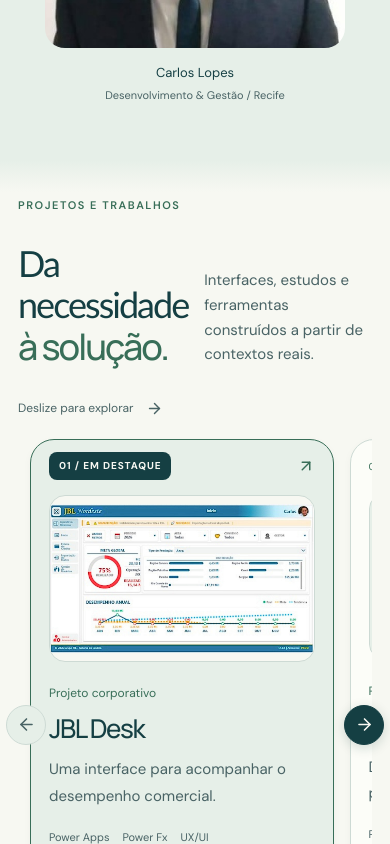
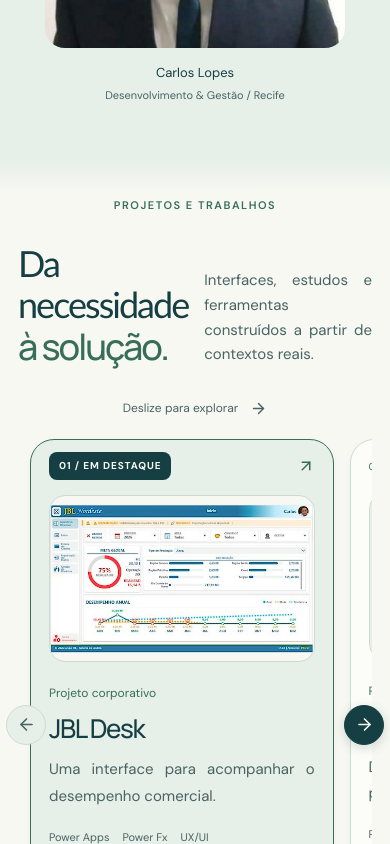
Before and after one commit to CHCLopes/Portfolio, a React (Vite) app: page / in a window 390 px wide. Shown: the part 1863-2707 px from the top of the page. Built offline with nearby package versions, Linux system fonts and the light colour scheme; a web font is replaced by a local one.

Commit message:
style: refina leitura e publicacoes no mobile

```diff
--- a/src/index.css
+++ b/src/index.css
@@ -247,8 +247,14 @@
  .hero-title-orbit .hero-orbit{width:min(108%,560px);top:50%}
  .hero-emblem{width:160px;border-radius:20px;justify-self:center;margin-right:0}
  .hero-specialty{grid-template-columns:repeat(2,max-content);column-gap:0;justify-content:space-evenly;margin-inline:auto}
- .hero-description{text-align:justify;text-align-last:start}
- .about-intro h2{text-align:center}
+ .hero-description,.about-intro>p:not(.eyebrow),.section-heading>p,
+ .experience-item p:not(.eyebrow),.publication>div>p:last-child,
+ .contact-layout>div>p:not(.eyebrow),.project-copy>p:not(.project-category),
+ .case-content p,.case-content li,.case-chapter>p:not(.eyebrow),.case-evidence p,
+ .modal-heading>p,.showcase-card-copy>p:last-of-type,
+ .process-intro>p,.process-direction,.process-deliveries li>span,
+ .process-note,.process-roles dd,.process-release p{text-align:justify;text-align-last:start}
+ .about-intro>.eyebrow,.about-intro h2{text-align:center}
  .about-intro .about-links{display:grid;grid-template-columns:repeat(2,minmax(0,1fr));gap:16px;align-items:center;justify-items:center}
  .about-intro .about-links .text-link{width:100%;justify-content:center;text-align:center;gap:8px}
  .about-intro .about-links svg{flex-shrink:0}
@@ -257,7 +263,11 @@
  .trajectory-section .section-heading>div,.writing-section .section-heading>div{width:100%}
  .education-note{margin-inline:auto}
  .publication-hint{justify-content:center}
- .publication{column-gap:15px}
+ .publication{grid-template-columns:minmax(0,1fr) 25px 22px;column-gap:15px}
+ .publication>div{grid-column:1;grid-row:1}
+ .publication-number{grid-column:2;grid-row:1}
+ .publication>svg{grid-column:3;grid-row:1}
+ .publication-thumbnail{left:auto;right:25px}
  .footer-inner{display:grid;grid-template-columns:repeat(2,minmax(0,1fr));gap:6px 18px}
  .footer-inner>a{justify-self:end}
 }
--- a/src/project-showcase.css
+++ b/src/project-showcase.css
@@ -101,7 +101,8 @@
  .modal-meta{flex-wrap:wrap}.modal-meta .tags{justify-content:flex-start}
 }
 @media(max-width:799px){
- .project-showcase{padding-top:36px}.project-view-bar{align-items:flex-start;flex-direction:column;gap:18px}
+ .project-showcase{padding-top:36px}.project-view-bar{align-items:center;flex-direction:column;gap:18px;text-align:center}
+ .showcase-hint{justify-content:center;text-align:center}
  .project-showcase .carousel-section{padding-top:28px;padding-bottom:44px}
  .showcase-heading.section-heading{flex-direction:row;gap:16px;align-items:flex-end}
  .showcase-heading h2{font-size:43px}
```
Also changed, not shown: 1 other file (tests, documents, lock files or other folders).
